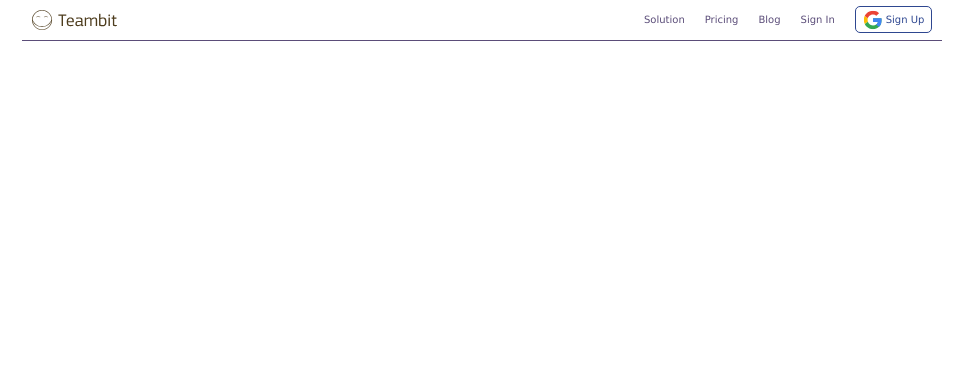
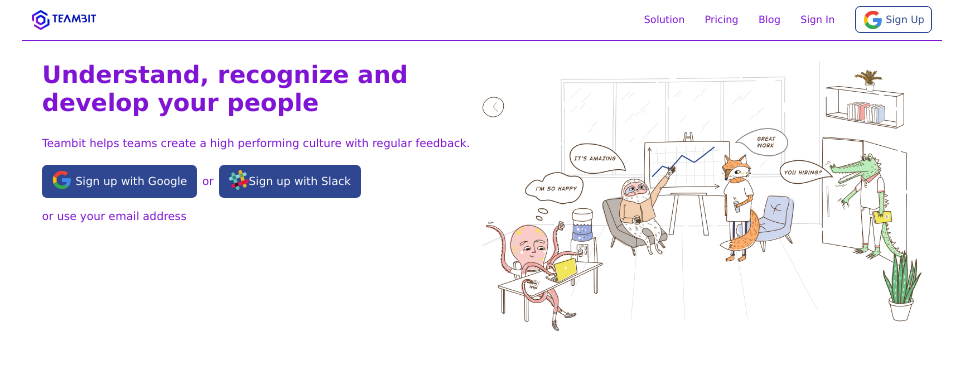
Before and after one commit to anto991nio/node-sass-teambit, a website: page index.html in a window 1280 px wide. Shown: the whole page, without its empty margins (158-1121 px from the left). Drawn offline with Linux system fonts and the light colour scheme.

Commit message:
Termina sezione hero

```diff
--- a/index.html
+++ b/index.html
@@ -10,9 +10,9 @@
 </head>
 
 <body>
-    <div class="container">
+    <header class="container">
         <nav class="d-flex">
-            <img src="imgs/logo.svg" alt="logo">
+            <img src="imgs/TB_logo.png" alt="logo">
             <ul class="d-flex">
                 <li><a href="#">Solution</a></li>
                 <li><a href="#">Pricing</a></li>
@@ -22,7 +22,22 @@
                     <img src="imgs\google-logo.svg" alt="logo google"> Sign Up</a></li>
             </ul>
         </nav>
-    </div>
+    </header>
+    <main>
+        <section class="row container d-flex">
+            <div class="col-6">
+                <h1>Understand, recognize and develop your people</h1>
+                <p>Teambit helps teams create a high performing culture with regular feedback.</p>
+                <a href="#"><img src="imgs\google-logo.svg" alt="logo google"> Sign up with Google</a>
+                <span>or</span>
+                <a href="#"><img src="imgs/slack-logo.svg" alt="logo slack">Sign up with Slack</a>
+                <p>or use your email address</p>
+            </div>
+            <div class="col-6">
+                <img src="imgs\illustration-main.jpg" alt="">
+            </div>
+        </section>
+    </main>
 
 </body>
 
--- a/src/partials/_common.scss
+++ b/src/partials/_common.scss
@@ -2,6 +2,7 @@
     box-sizing: border-box;
     margin: 0;
     padding: 0;
+    font-family: $fontFamily;
 }
 
 
--- a/src/partials/_navbar.scss
+++ b/src/partials/_header.scss
@@ -3,7 +3,6 @@
     padding: $spacing/2;
     border-bottom: solid 1px $textColor;
     font-size: $spacing/2;
-    font-family: $fontFamily;
     line-height: $spacing;
     img{
         height: $spacing;
@@ -16,7 +15,7 @@
         li{
             padding: 0 0 0 ($spacing);
             a{
-                text-decoration: none;
+                @include link_Decoration;
                 color: $textColor;
                 transition: all .3s;
                 &:hover{
--- /dev/null
+++ b/src/partials/_main.scss
@@ -0,0 +1,41 @@
+.row{
+    padding: $spacing;
+    .col-6{
+        width: 50%;
+        img{
+            max-width: 100%;
+        }
+        a{
+            @include link_Decoration;
+            background-color: $btnColor;
+            color: white;
+            padding: $spacing/2;
+            transition: all .3s;
+            border-radius: 5px;
+            font-size: $spacing/1.8;
+            &:hover{
+                background-color: lighten($btnColor, 15%)
+            }
+
+            img{
+                height: $spacing;
+                vertical-align: top;
+
+            }
+        }
+    }
+
+    h1{
+        color: $textColor;
+        font-size: $spacing*1.2;
+    }
+    p{
+        color: $textColor;
+        font-size: $spacing/1.8;
+        padding: $spacing 0 ;
+    }
+    span{
+        color: $textColor;
+        font-size: $spacing/1.8;
+    }
+}
--- a/src/partials/_variables.scss
+++ b/src/partials/_variables.scss
@@ -1,5 +1,9 @@
-$textColor: rgb(91 , 77, 121);
+$textColor: #7f14d4;
 $btnColor: rgb(46  , 71, 144);
-$colorSection: rgb(255 , 231, 210);
+$colorSection: #0414b3;
 $spacing: 20px;
-$fontFamily: "Verdana"
+$fontFamily: "Verdana";
+
+@mixin link_Decoration {
+    text-decoration: none;
+}
--- a/src/style.scss
+++ b/src/style.scss
@@ -1,3 +1,4 @@
 @import "src/partials/_variables.scss";
 @import "src/partials/_common.scss";
-@import "src/partials/_navbar.scss";
+@import "src/partials/_header.scss";
+@import "src/partials/_main.scss";
```
Also changed, not shown: dist/style.css, imgs/TB_logo.png (added).
